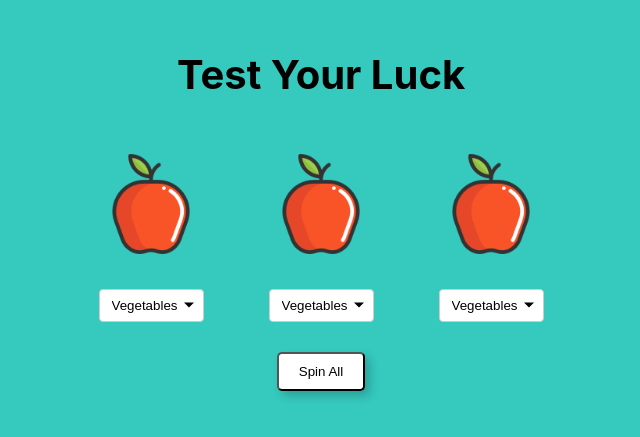
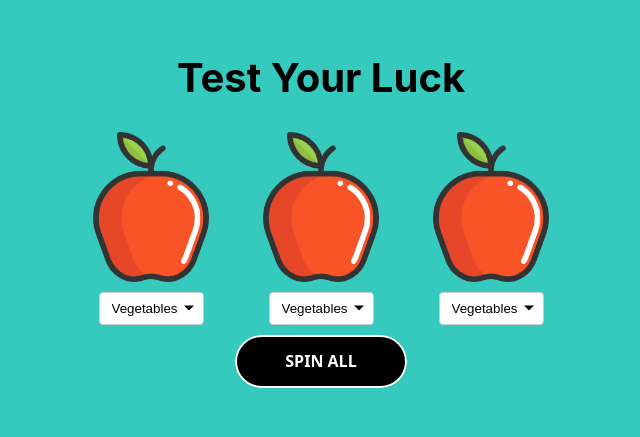
Before and after one commit to Lachlan-L/Recipe-Roulette, a React (Create React App) app in the folder frontend/: page /spin in a window 1280 px wide. Shown: the part 193-630 px from the top of the page, without its empty margins (319-959 px from the left). Built offline with nearby package versions, Linux system fonts and the light colour scheme.

Commit message:
style fixes

```diff
--- a/frontend/src/pages/LandingPage.css
+++ b/frontend/src/pages/LandingPage.css
@@ -14,7 +14,7 @@ body {
     height: 100vh;
 }
 
-img {
+.icon {
     height: 100px;
     width: 100px;
 }
@@ -27,6 +27,7 @@ img {
 .slider {
     height: 100px;
     overflow: hidden;
+    padding: 10px;
 
 }
 
@@ -34,6 +35,7 @@ img {
     animation: scroll 14s linear infinite;
     display: flex;
     width: 500px;
+    height: 100px;
 }
 
 .slide {
@@ -43,22 +45,25 @@ img {
 
 .project-title {
     text-align: center;
-    font-size: 200px;
+    font-size: 150px;
     font-family: myFont;
     font-weight: bold;
     color: white;
+    text-shadow: 0px 3px 0px #b2a98f,
+    0px 14px 10px rgba(0,0,0,0.15),
+    0px 24px 2px rgba(0,0,0,0.1),
+    0px 34px 30px rgba(0,0,0,0.1);
 
 }
 
 .button-container {
     display: flex;
     justify-content: center;
-    padding-bottom: 60px;
 }
 
 
 .middle-section {
-    min-height: 250px;
+    min-height: 100px;
     display: flex;
     flex-direction: column;
     justify-content: center;
@@ -76,5 +81,5 @@ p {
 }
 
 .discount {
-    font-size: 4rem;
+    font-size: 2rem;
 }
--- a/frontend/src/pages/LandingPage.js
+++ b/frontend/src/pages/LandingPage.js
@@ -23,28 +23,28 @@ const LandingPage = () => {
     <div class="slider">
       <div class="slide-track">
         <div class="slide">
-        <img src={apple}></img>
+        <img class="icon" src={apple}></img>
         </div>
         <div class="slide">
-        <img src={grape}></img>
+        <img class="icon" src={grape}></img>
         </div>
         <div class="slide">
-        <img src={banana}></img>
+        <img class="icon" src={banana}></img>
         </div>
         <div class="slide">
-        <img src={pumpkin}></img>
+        <img class="icon" src={pumpkin}></img>
         </div>
         <div class="slide">
-        <img src={steak}></img>
+        <img class="icon" src={steak}></img>
         </div>
         <div class="slide">
-        <img src={carrot}></img>
+        <img class="icon" src={carrot}></img>
         </div>
         <div class="slide">
-        <img src={chicken}></img>
+        <img class="icon" src={chicken}></img>
         </div>
         <div class="slide">
-        <img src={fish}></img>
+        <img class="icon" src={fish}></img>
         </div>
       </div>
     </div>
@@ -65,28 +65,28 @@ const LandingPage = () => {
     <div class="slider">
       <div class="slide-track">
       <div class="slide">
-        <img src={apple}></img>
+        <img class="icon" src={apple}></img>
         </div>
         <div class="slide">
-        <img src={grape}></img>
+        <img class="icon" src={grape}></img>
         </div>
         <div class="slide">
-        <img src={banana}></img>
+        <img class="icon" src={banana}></img>
         </div>
         <div class="slide">
-        <img src={pumpkin}></img>
+        <img class="icon" src={pumpkin}></img>
         </div>
         <div class="slide">
-        <img src={steak}></img>
+        <img class="icon" src={steak}></img>
         </div>
         <div class="slide">
-        <img src={carrot}></img>
+        <img class="icon" src={carrot}></img>
         </div>
         <div class="slide">
-        <img src={chicken}></img>
+        <img class="icon" src={chicken}></img>
         </div>
         <div class="slide">
-        <img src={fish}></img>
+        <img class="icon" src={fish}></img>
         </div>
       </div>
     </div>
--- a/frontend/src/pages/Recipe.css
+++ b/frontend/src/pages/Recipe.css
@@ -55,7 +55,7 @@
     font-size: 7rem;
     transition: 1s;
     border: none;
-    margin-top: 50%;
+    margin-top: 20%;
     font-family: myFont;
     color: #333;
 }
--- a/frontend/src/pages/Roulette.js
+++ b/frontend/src/pages/Roulette.js
@@ -10,6 +10,7 @@ import steak from "./assets/steak.png";
 import chicken from "./assets/chicken.png";
 import fish from "./assets/fish.png";
 import { useNavigate } from "react-router-dom";
+import './bubble-right.css';
 
 const options = ['Vegetables', 'Seafood', 'Fruit', 'Meat'];
 const imageOptions = [banana, grape, pumpkin, meat, carrot, steak, chicken, fish, apple];
@@ -81,8 +82,8 @@ const Roulette = () => {
             </div>
           ))}
         </div>
-        <button onClick={handleSpinAll} className="spinButton">Spin All</button>
-        {clicked &&<button onClick={recipe} className="recipeButton">Find Recipe</button>}
+        <button onClick={handleSpinAll} className="spinButton btn-22 spinType"><span>Spin All</span></button>
+        {clicked &&<button onClick={recipe} className="btn-22 recipeButton recipeType"><span>Find Recipe</span></button>}
       </div>
     </div>
   );
--- /dev/null
+++ b/frontend/src/pages/bubble-right.css
@@ -0,0 +1,75 @@
+.btn-22,
+.btn-22 *,
+.btn-22 :after,
+.btn-22 :before,
+.btn-22:after,
+.btn-22:before {
+  border: 0 solid;
+  box-sizing: border-box;
+}
+.btn-22 {
+  -webkit-tap-highlight-color: transparent;
+  -webkit-appearance: button;
+  background-color: #000;
+  background-image: none;
+  color: #fff;
+  cursor: pointer;
+  font-family: ui-sans-serif, system-ui, -apple-system, BlinkMacSystemFont,
+    Segoe UI, Roboto, Helvetica Neue, Arial, Noto Sans, sans-serif,
+    Apple Color Emoji, Segoe UI Emoji, Segoe UI Symbol, Noto Color Emoji;
+  font-size: 100%;
+  font-weight: 900;
+  line-height: 1.5;
+  margin: 0;
+  -webkit-mask-image: -webkit-radial-gradient(#000, #fff);
+  padding: 0;
+  text-transform: uppercase;
+}
+.btn-22:disabled {
+  cursor: default;
+}
+.btn-22:-moz-focusring {
+  outline: auto;
+}
+.btn-22 svg {
+  display: block;
+  vertical-align: middle;
+}
+.btn-22 [hidden] {
+  display: none;
+}
+.btn-22 {
+  border-radius: 99rem;
+  border-width: 2px;
+  overflow: hidden;
+
+  position: relative;
+}
+
+.spinType {
+  padding: 0.8rem 3rem;
+}
+
+.recipeType {
+  margin-top: 5%;
+  padding: 0.5rem 1rem;
+}
+.btn-22 span {
+  mix-blend-mode: difference;
+}
+.btn-22:before {
+  aspect-ratio: 1;
+  background: #fff;
+  border-radius: 50%;
+  content: "";
+  left: -100%;
+  position: absolute;
+  top: 50%;
+  transform: translateY(-50%) scale(1);
+  transform-origin: left center;
+  transition: transform 0.2s ease;
+  width: 100%;
+}
+.btn-22:hover:before {
+  transform: translateY(-50%) scale(2);
+}
```
